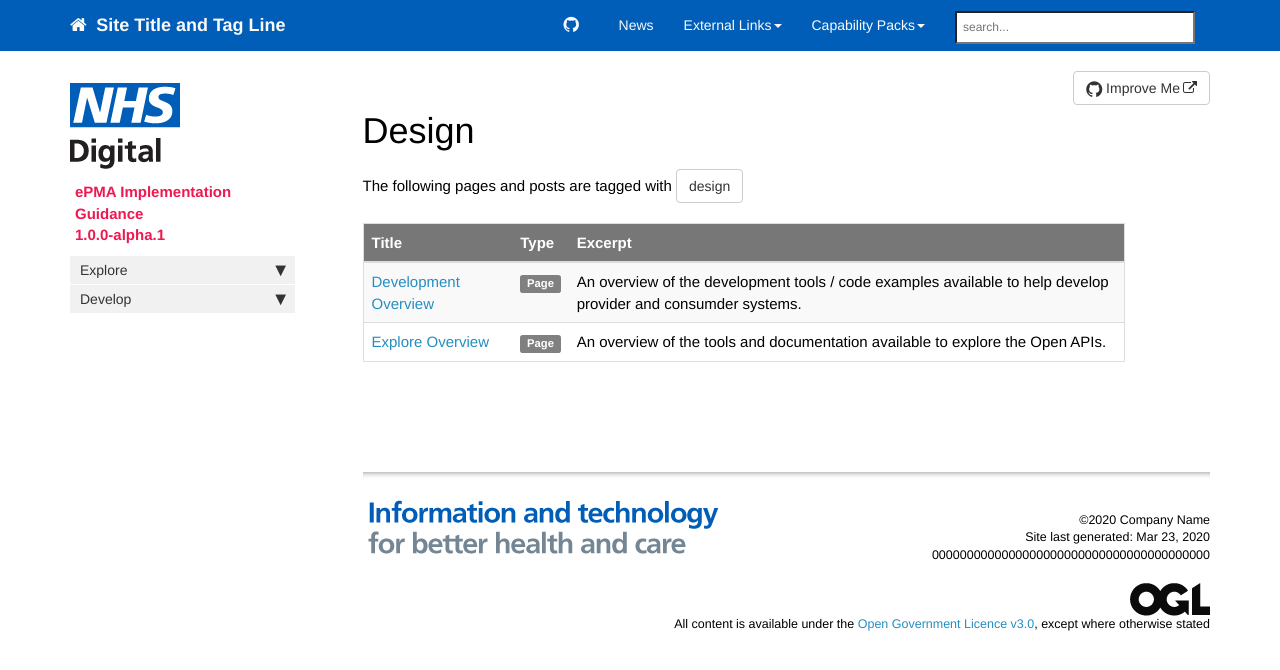
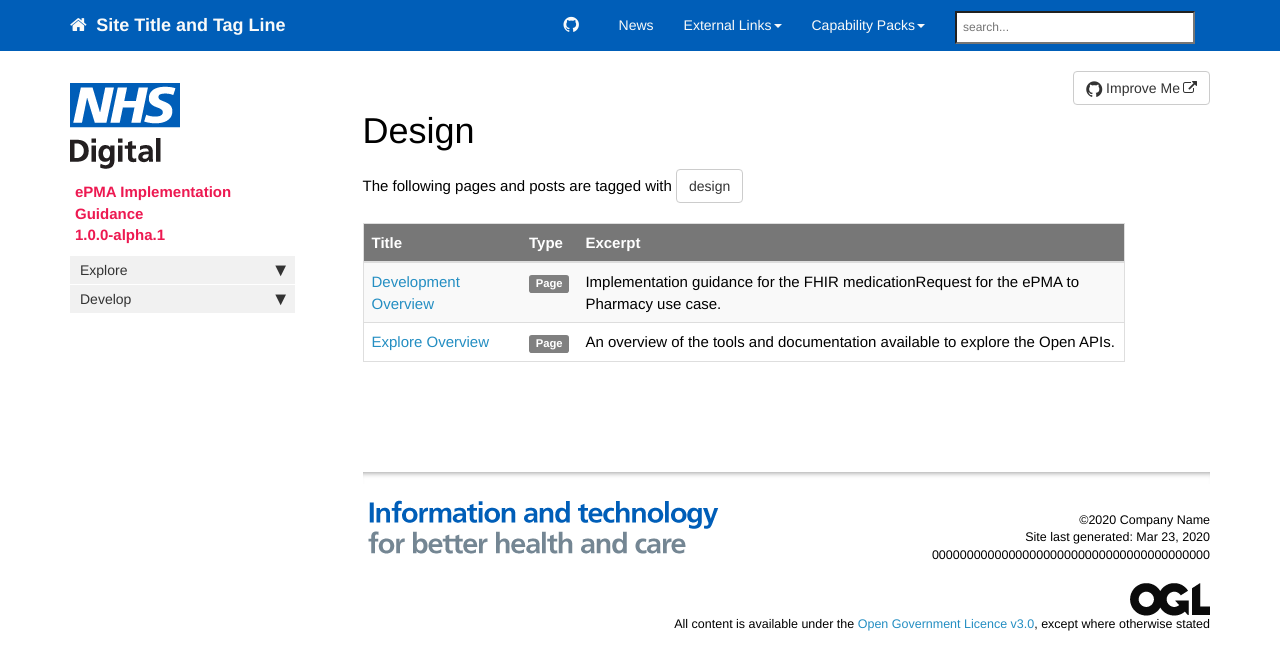
Before and after one commit to nhsconnect/FHIR-ePMA-Implementation, a Jekyll site: the page built from pages/tags/tag_design.md, in a window 1280 px wide. Shown: the top 670 px of the page. Built offline with Jekyll 4.4.1, drawn with Linux system fonts in a browser that asks for light colours; nearby versions of some CDN libraries; comment, search, counter and statistics services are not loaded; part of the change alters nothing that is shown.

Commit message:
Add files via upload

```diff
--- a/pages/develop/develop_overview.md
+++ b/pages/develop/develop_overview.md
@@ -4,17 +4,27 @@ keywords: design
 tags: [design]
 sidebar: overview_sidebar
 permalink: develop_overview.html
-summary: An overview of the development tools / code examples available to help develop provider and consumder systems.
+summary: Implementation guidance for the FHIR medicationRequest for the ePMA to Pharmacy use case.
 ---
 
-## System Design ##
+## Section Title ##
 
-Overview of any design-time resources that are available.
+Section contents.
 
-## System Implementation ##
+## Element: medicationRequest.intent ##
 
-Overview of any implementation resources that are available.
+**Business Meaning**: Describes the nature of the medication request.
 
-## System Test ##
+[ [STU3](http://hl7.org/fhir/STU3/medicationrequest-definitions.html#MedicationRequest.intent) ]
 
-Overview of any testing resources that are available.
+Mandatory element using the pre-defined and fixed value set of;
+**proposal** | **plan** | **order** |  **instance-order**
+
+The value **order** should always be used to denote this is a medication request order.
+
+[ [R4](http://hl7.org/fhir/r4/medicationrequest-definitions.html#MedicationRequest.intent) ]
+
+FHIR R4 extends the value set to;
+**proposal** | **plan** | **order** | **original-order** | **reflex-order** | **filler-order** | **instance-order** | **option**
+
+The recommendation for the ePMA to Pharmacy use case is to continue to use **order** unless it is locally decided that the extended R4 value set better supports the business requirements.
```
